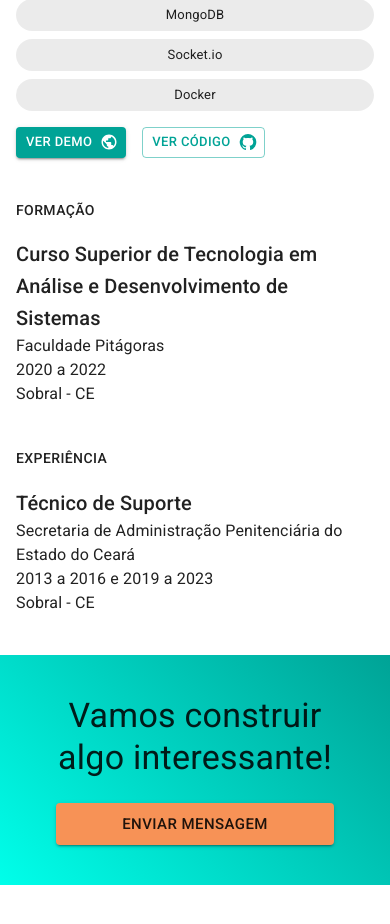
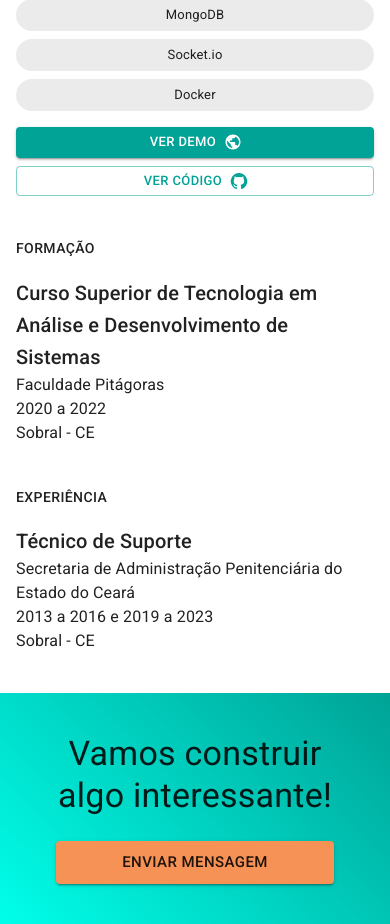
Before and after one commit to marcoscssno/marcoscassiano-portfolio, a React (Vite) app: page / in a window 390 px wide. Shown: the part 2200-3124 px from the top of the page. Before the commit the page ends 3085 px from the top, so only its background shows below. Built offline with nearby package versions, Linux system fonts and the light colour scheme; a web font is replaced by a local one.

Commit message:
fix: improve buttons responsiveness in Works section

```diff
--- a/src/components/Works.tsx
+++ b/src/components/Works.tsx
@@ -43,12 +43,14 @@ export default function Works() {
                             <Chip label="Socket.io" />
                             <Chip label="Docker" />
                         </Stack>
-                        <Button sx={{ mr: 2, mt: 2 }} variant="contained" size="small" component={Link} href="https://sivic.vercel.app/" target="_blank" endIcon={<PublicIcon />}>
-                            Ver Demo
-                        </Button>
-                        <Button sx={{ mt: 2 }} variant="outlined" size="small" component={Link} href="https://github.com/marcoscssno/sivic" target="_blank" endIcon={<GitHubIcon />}>
-                            Ver Código
-                        </Button>
+                        <Stack direction={{ xs: 'column', md: 'row' }} spacing={1} sx={{ mt: 2 }}>
+                            <Button variant="contained" size="small" component={Link} href="https://sivic.vercel.app/" target="_blank" endIcon={<PublicIcon />}>
+                                Ver Demo
+                            </Button>
+                            <Button variant="outlined" size="small" component={Link} href="https://github.com/marcoscssno/sivic" target="_blank" endIcon={<GitHubIcon />}>
+                                Ver Código
+                            </Button>
+                        </Stack>
                     </Grid>
                 </Grid>
             </Container>
```
